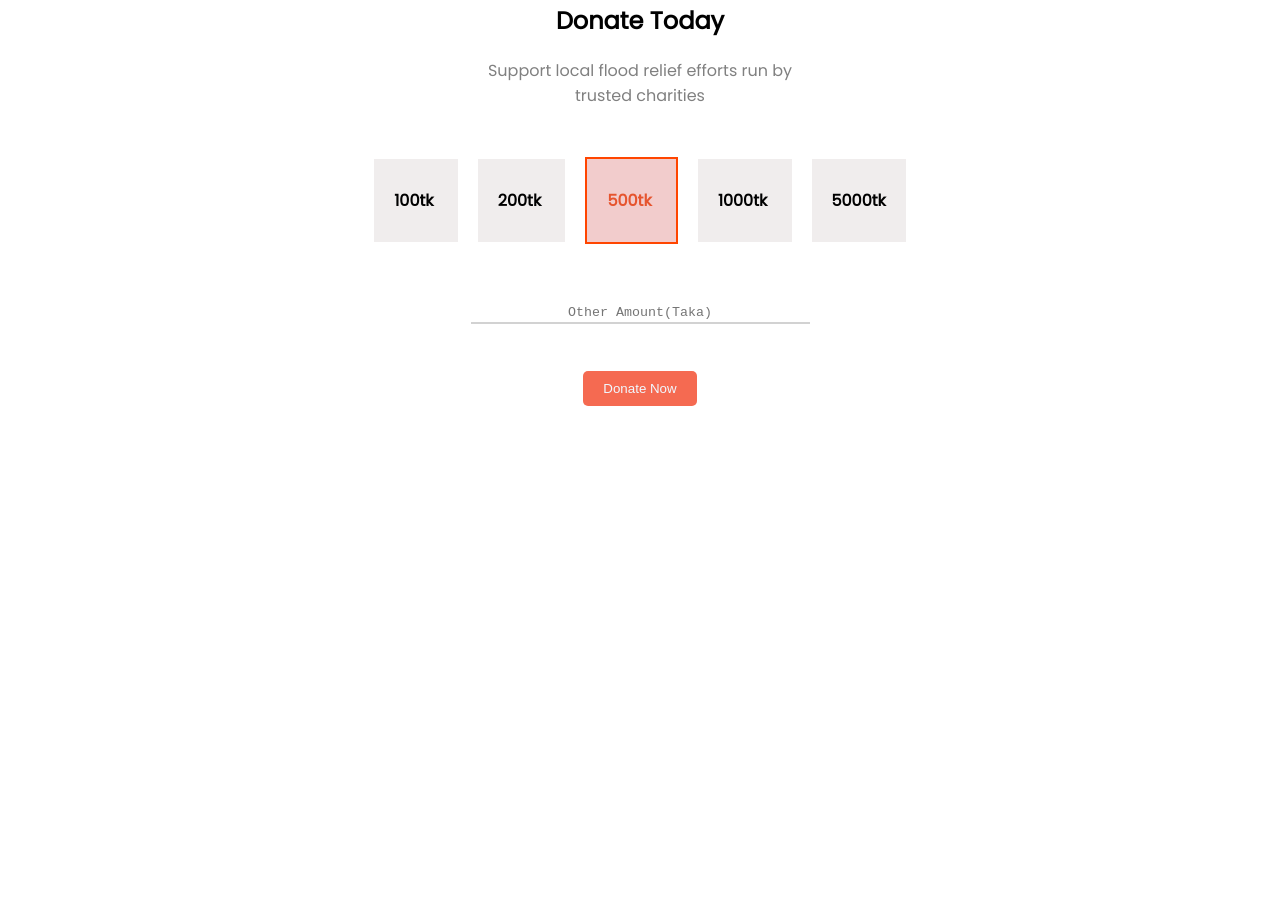
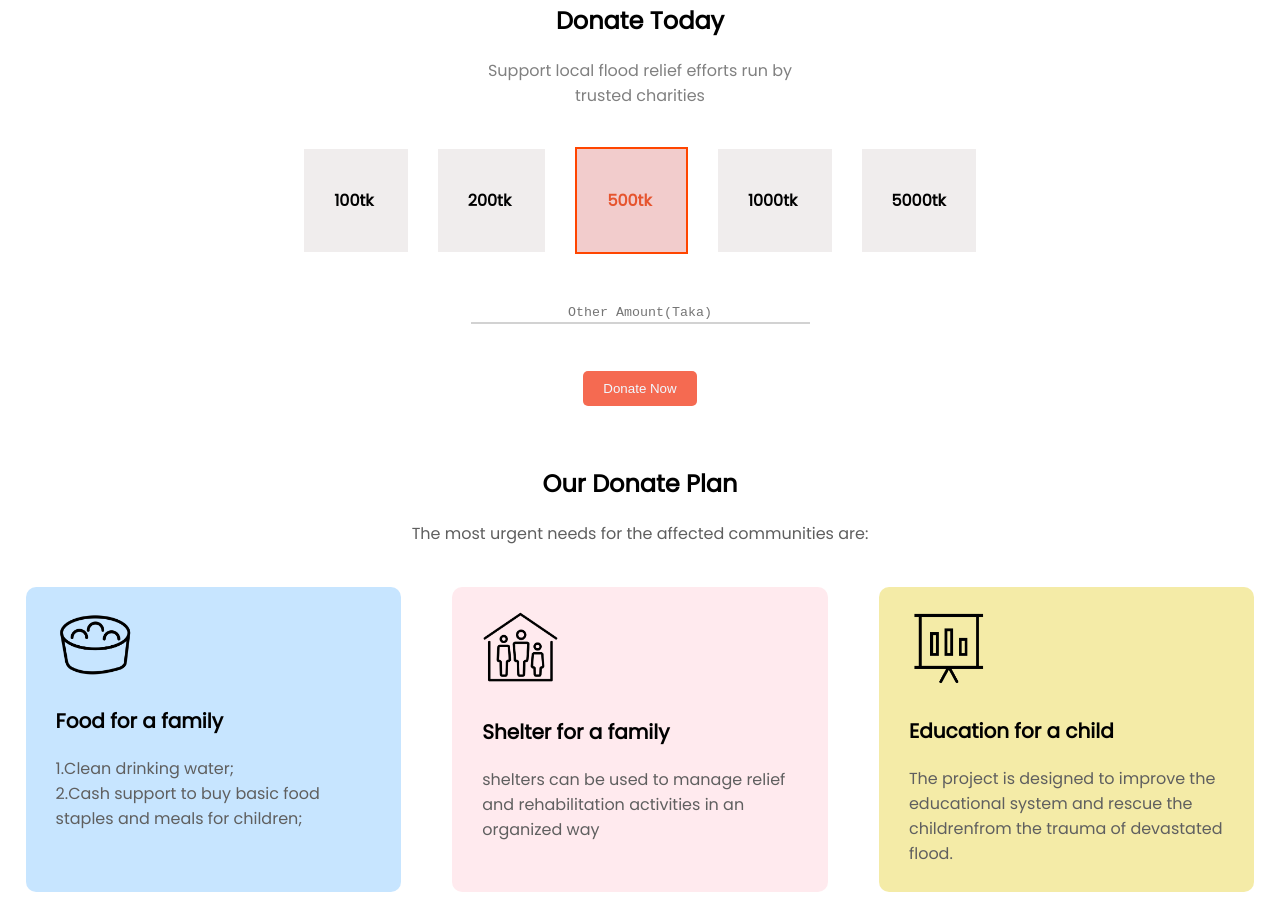
Before and after one commit to Aspia1/aspia-ass1, a plain HTML site: page index.html in a window 1280 px wide. Shown: the part 707-1624 px from the top of the page. Before the commit the page ends 1113 px from the top, so only its background shows below. Drawn offline with Linux system fonts and the light colour scheme.

Commit message:
mid2 done

```diff
--- a/index.html
+++ b/index.html
@@ -62,6 +62,34 @@
         </div>
 
     </section>
+    <section id="midsec2">
+        <div>
+            <h1>Our Donate Plan</h1>
+            <p>The most urgent needs for the affected communities are:</p>
+        </div>
+        <div id="third-flex">
+            <div class="flexItem" id="plan1st">
+                <img src="images/food1.png" alt="">
+
+                <h3>Food for a family</h3>
+                <p>1.Clean drinking water;<br>2.Cash support to buy basic food staples and meals for children; <br></p>
+            </div>
+            <div class="flexItem" id="plan2nd">
+                <img src="images/shelter.png" alt="">
+                <h3>Shelter for a family</h3>
+                <p>shelters can
+                    be used to manage relief and rehabilitation activities in an organized way</p>
+            </div>
+
+            <div class="flexItem" id="plan3rd">
+                <img src="images/edu.png" alt="">
+                <h3>Education for a child</h3>
+                <p>The project is designed to improve the educational system and rescue the childrenfrom the trauma of
+                    devastated flood. </p>
+            </div>
+
+        </div>
+    </section>
 
 </body>
 
--- a/style.css
+++ b/style.css
@@ -84,7 +84,64 @@ input[type="radio"]:checked+label {
 .taka {
 
     background-color: rgba(206, 199, 199, 0.313);
-    padding: 30px 20px;
-    margin: 50px 10px;
+    padding: 40px 30px;
+    margin: 20px 15px;
     font-weight: 600;
 }
+
+#midsec2 {
+    text-align: center;
+    margin-top: 60px;
+
+}
+
+#midsec2 p {
+    color: rgb(95, 95, 95);
+}
+
+#third-flex {
+    display: flex;
+
+}
+
+.flexItem {
+    width: 30%;
+
+    margin: 2%;
+    padding: 10px 30px;
+    border-radius: 10px;
+
+}
+
+
+.flexItem h3 {
+    text-align: left;
+    font-size: 20px;
+
+
+}
+
+.flexItem p {
+    text-align: left;
+}
+
+.flexItem img {
+    width: 25%;
+
+    padding-right: 85%;
+    padding-top: 15px;
+
+
+}
+
+#plan1st {
+    background-color: #0088ff38;
+}
+
+#plan2nd {
+    background-color: #ffc0cb55;
+}
+
+#plan3rd {
+    background-color: #e3cc2366;
+}
```
Also changed, not shown: images/edu.png (added), images/food1.png (added), images/shelter.png (added).
